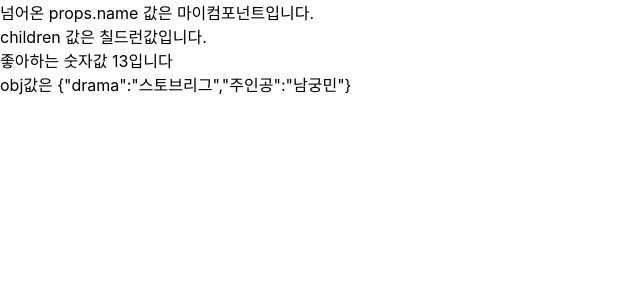
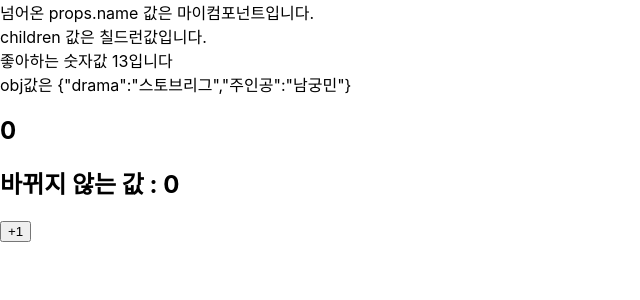
Before and after one commit to adrina-lee/reactstudy-beginnig, a React (Create React App) app: page / in a window 1280 px wide. Shown: the top 300 px of the page, without its empty margins (0-640 px from the left). Built offline with nearby package versions, Linux system fonts and the light colour scheme.

Commit message:
setState

```diff
--- a/src/App.js
+++ b/src/App.js
@@ -1,13 +1,17 @@
 import React from 'react';
 import './App.css';
 import MyComponent from "./MyComponent";
+import Counter from "./Counter";
 
 function App() {
 
   return (
-    <MyComponent name="마이컴포넌트" favoriteNum={13} obj={{drama:'스토브리그', '주인공':'남궁민',}}>
-      칠드런값
-    </MyComponent>
+    <>
+      <MyComponent name="마이컴포넌트" favoriteNum={13} obj={{drama: '스토브리그', '주인공': '남궁민',}}>
+        칠드런값
+      </MyComponent>
+      <Counter/>
+    </>
   );
 }
 
--- /dev/null
+++ b/src/Counter.js
@@ -0,0 +1,42 @@
+import React, {Component} from "react"
+
+
+class Counter extends Component {
+  state = {
+    number: 0,
+    fixedNumber: 0,
+  };
+
+
+  render() {
+    const {number, fixedNumber} = this.state;
+    return (
+      <div>
+
+        <h2>{number}</h2>
+        <h2>바뀌지 않는 값 : {fixedNumber}</h2>
+        <button
+          onClick={() => {
+            // this.setState(prevState => {
+            //   return {number: prevState.number + 1}
+            // });
+            this.setState(
+              {
+                number: number + 1
+              },
+              () => {
+                console.log(this.state);
+              }
+            );
+          }}
+        >
+          +1
+        </button>
+
+      </div>
+    );
+  }
+
+}
+
+export default Counter;
```
